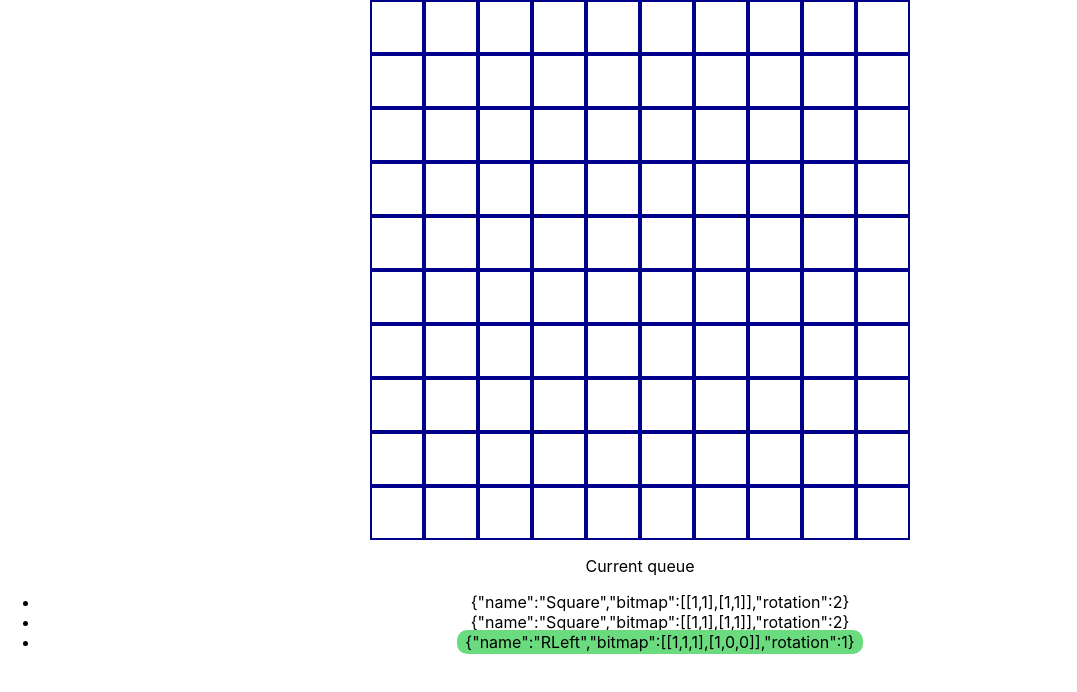
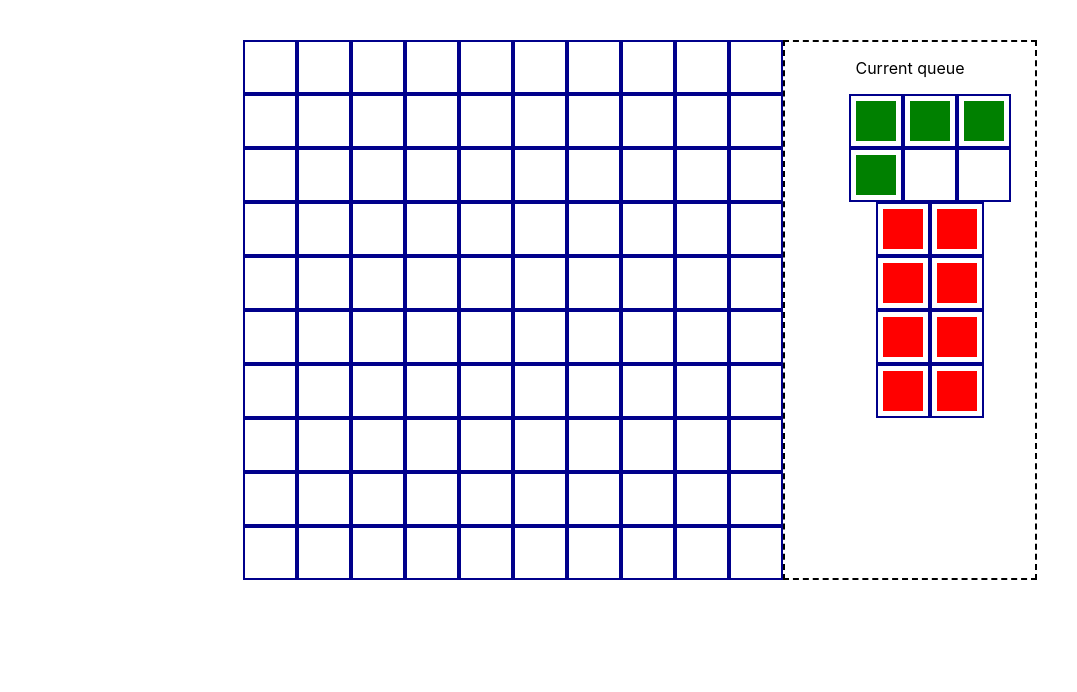
Before and after one commit to alexanderkho/1010, a React (Create React App) app: page / in a window 1280 px wide. Shown: the top 692 px of the page, without its empty margins (0-1077 px from the left). Built offline with nearby package versions, Linux system fonts and the light colour scheme.

Commit message:
Add PiecePreview.

```diff
--- a/src/components/Board/Board.css
+++ b/src/components/Board/Board.css
@@ -1,3 +1,9 @@
+.board {
+  display: flex;
+  justify-content: center;
+  margin-top: 40px;
+}
+
 .row {
   display: flex;
   justify-content: center;
@@ -8,3 +14,9 @@
   border-radius: 10px;
   padding: 2px 8px;
 }
+
+.piece-queue {
+  width: 250px;
+  border-width: 2px;
+  border-style: dashed;
+}
--- a/src/components/Board/index.tsx
+++ b/src/components/Board/index.tsx
@@ -1,9 +1,7 @@
 import * as React from "react";
 
-import Cell from "../Cell";
-import Block from "../Block";
 import { T_Pos } from "./BoardTypes";
-import { BitMaps, T_Piece, T_BitMap } from "../Pieces";
+import { T_BitMap, PiecePreview } from "../Pieces";
 import initBoard from "./initBoard";
 import boardReducer, { addPiece, clearRow, clearCol } from "./state";
 import { usePieceQueue } from "../../game";
@@ -72,19 +70,21 @@ const Board: React.FC = () => {
     next();
   };
 
+  const rQueue = [...queue].reverse();
   return (
     <div className="board">
-      {renderBoard(board, playPiece)}
-      {queue && (
-        <div>
+      <div>{renderBoard(board, playPiece)}</div>
+      {rQueue && (
+        <div className="piece-queue">
           <p>Current queue</p>
           <ul>
-            {queue.map((p, i) => (
-              <li key={i}>
-                <span className={i === queue.length - 1 ? "active" : ""}>
-                  {JSON.stringify(p)}
-                </span>
-              </li>
+            {rQueue.map((p, i) => (
+              <PiecePreview piece={p} key={i} />
+              // <li key={i}>
+              //   <span className={i === 0 ? "active" : ""}>
+              //     Piece: {p.name} {`${p.rotation * 90} degrees`}
+              //   </span>
+              // </li>
             ))}
           </ul>
         </div>
--- a/src/components/Board/initBoard.ts
+++ b/src/components/Board/initBoard.ts
@@ -1,3 +1,4 @@
+import { T_QUEUE } from "../../game";
 import { T_Board, T_Cell, T_Row } from "./BoardTypes";
 
 const BOARD_SIZE: number = 10;
@@ -18,4 +19,6 @@ const initBoard: () => T_Board = function () {
   return board;
 };
 
+// const mapQueueToBoard = (queue: T_QUEUE):
+
 export default initBoard;
--- a/src/components/Board/renderBoard.tsx
+++ b/src/components/Board/renderBoard.tsx
@@ -1,7 +1,6 @@
 import Cell from "../Cell";
 import { T_Board, T_Pos } from "./BoardTypes";
 import Block from "../Block";
-import { T_QUEUE } from "../../game";
 
 const renderBoard = (
   board: T_Board,
@@ -22,7 +21,7 @@ const renderBoard = (
   );
 };
 
-//TODO
+//TODO: see PiecePreview.tsx
 // const renderPieceQueue = (queue: T_Queue ): JSX.Element => {
 //   const queueBoard: T_Board = queue.map()
 // }
--- /dev/null
+++ b/src/components/Pieces/PiecePreview.css
@@ -0,0 +1,3 @@
+.row {
+  display: flex;
+}
--- /dev/null
+++ b/src/components/Pieces/PiecePreview.tsx
@@ -0,0 +1,27 @@
+import * as React from "react";
+
+import { T_PieceData } from "../../game";
+import Cell from "../Cell";
+import Block from "../Block";
+import "./PiecePreview.css";
+
+type Props = {
+  piece: T_PieceData;
+};
+
+//TODO: Find a way to do this with renderBoard
+const PiecePreview: React.FC<Props> = ({ piece }) => {
+  return (
+    <div>
+      {piece.bitmap.map((row) => (
+        <div className="row">
+          {row.map((cell) => (
+            <Cell>{cell ? <Block piece={piece.name} /> : null}</Cell>
+          ))}
+        </div>
+      ))}
+    </div>
+  );
+};
+
+export default PiecePreview;
--- a/src/components/Pieces/index.ts
+++ b/src/components/Pieces/index.ts
@@ -1,3 +1,5 @@
+import PiecePreview from "./PiecePreview";
+
 const Pieces = {
   Square: "Square",
   Line: "Line",
@@ -61,5 +63,5 @@ const getRandomPiece = (): T_Piece => {
   return p;
 };
 
-export { Pieces, Colors, BitMaps, getRandomPiece, rotatePiece };
+export { Pieces, Colors, BitMaps, getRandomPiece, rotatePiece, PiecePreview };
 export type { T_Piece, T_BitMap, T_Rotation };
--- a/src/game/index.ts
+++ b/src/game/index.ts
@@ -49,4 +49,4 @@ const usePieceQueue = (): [T_QUEUE, () => void] => {
 };
 
 export { usePieceQueue };
-export type { T_QUEUE };
+export type { T_QUEUE, T_PieceData };
```
